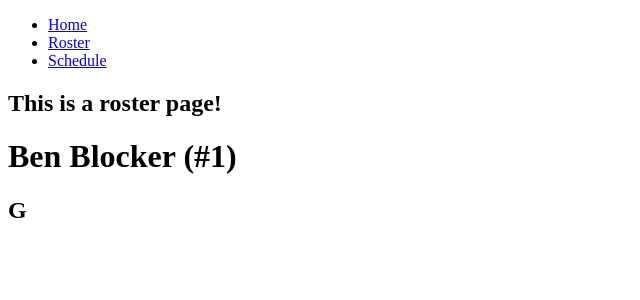
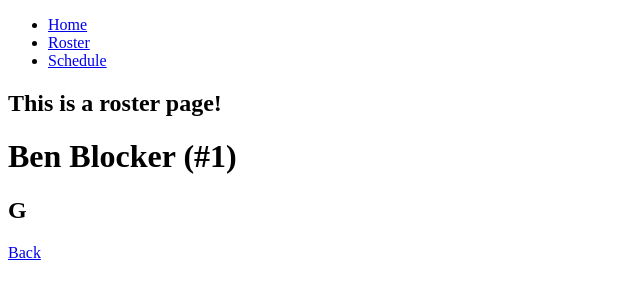
Before and after one commit to TonyYang9527/my-app, a React (Create React App) app: page /roster/1 in a window 1280 px wide. Shown: the top 300 px of the page, without its empty margins (0-640 px from the left). Built offline with nearby package versions, Linux system fonts and the light colour scheme.

Commit message:
react-routerV4  add  back  button

```diff
--- a/src/comonents/modules/Player.js
+++ b/src/comonents/modules/Player.js
@@ -1,7 +1,8 @@
 
 import React from 'react';
+import { Link } from 'react-router-dom';
 import DBAPI from './DBAPI' ;
-/********definde const ***************/
+/********definde by const ***************/
 const Player = (props) => {
     const player = DBAPI.get(
         parseInt(props.match.params.number, 10)
@@ -13,11 +14,12 @@ const Player = (props) => {
         <div>
             <h1>{player.name} (#{player.number})</h1>
             <h2>{player.position}</h2>
+            <Link to='/roster'>Back</Link>
         </div>
     ) ;
 }
 
-/********definde class ***************/
+/********definde by  class ***************/
 /************
 class Player extends React.Component{
 
@@ -30,6 +32,7 @@ render(){
             <div>
                 <h1>{player.name} (#{player.number})</h1>
                 <h2>{player.position}</h2>
+                <Link to='/roster'>Back</Link>
             </div>
     );
 }
```
